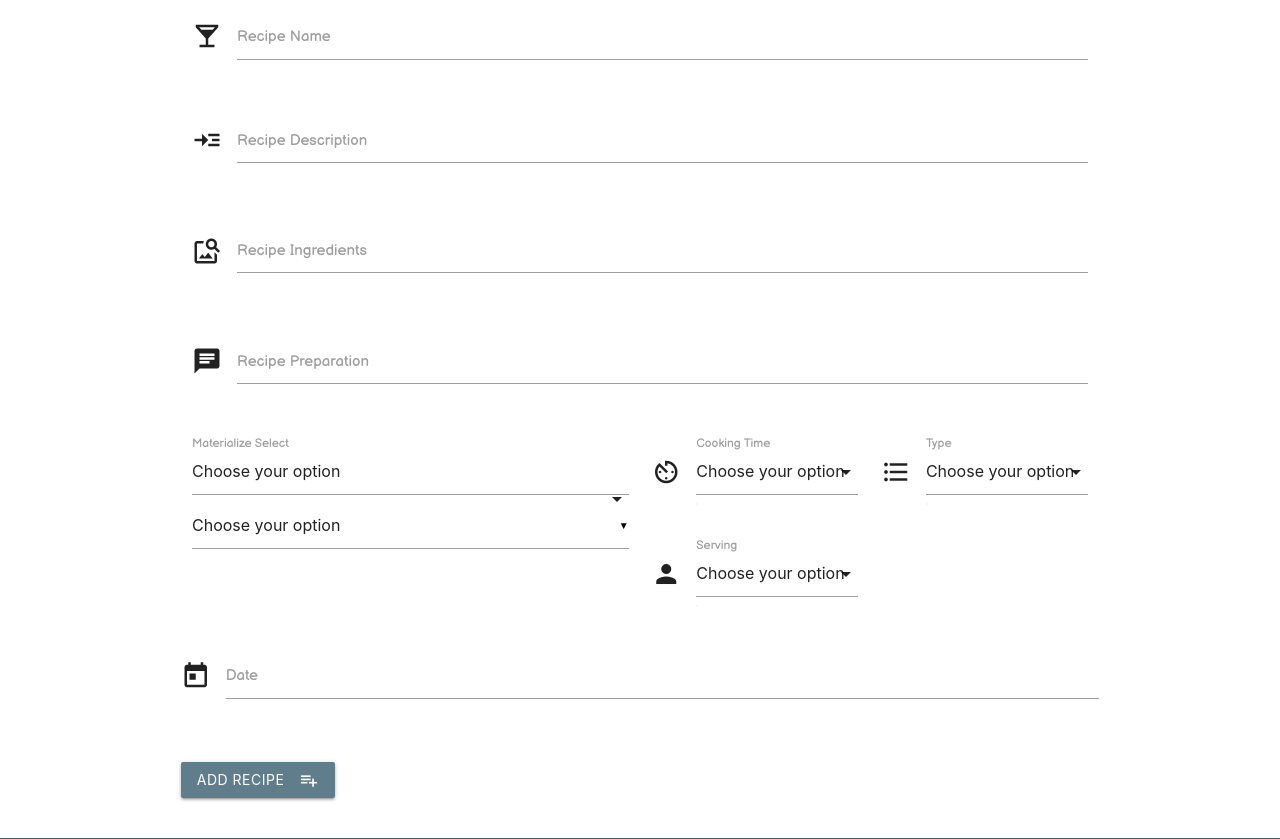
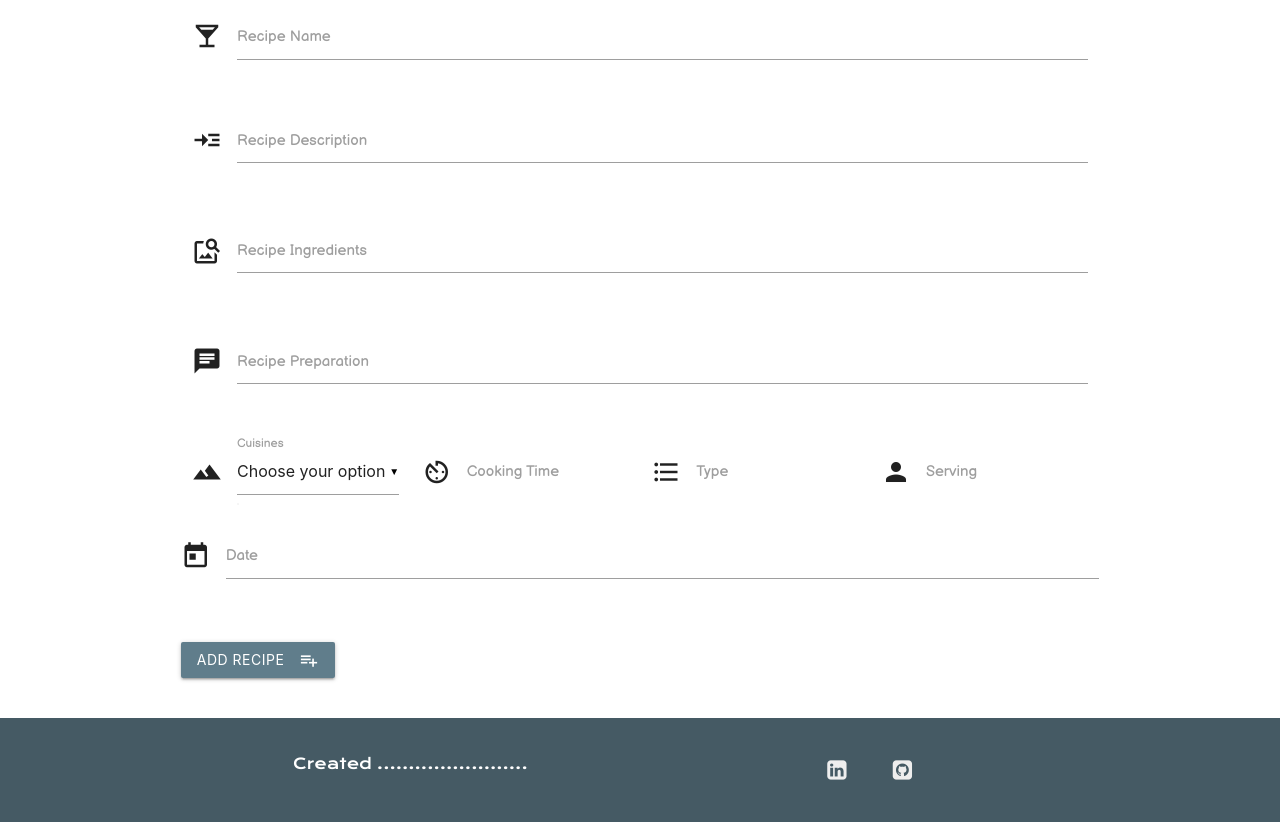
Before and after one commit to asifdanishyar/DCD_Milestone_Project, a Flask app: page /add_recipe in a window 1280 px wide. Shown: the part 242-1081 px from the top of the page. Run offline with Flask 2, Linux system fonts and the light colour scheme; a database or web service that is not in the repository returns one stand-in record (values such as "Sample title"); some libraries are stand-ins or nearby versions.

Commit message:
add user bags debugged

```diff
--- a/app.py
+++ b/app.py
@@ -237,7 +237,8 @@ def edit_recipe(recipe_id):
                                    serving=all_serving)
         else:
             return redirect(url_for('get_recipes'))
-    except Exception:
+    except Exception as e:
+        print(e)
         return render_template("404.html")
 
 
--- a/static/css/style.css
+++ b/static/css/style.css
@@ -40,11 +40,12 @@ i.left {
     margin-bottom: 20px;
 }
 img {
-height: 200px;
+height: 700px;
+width: 400px
 
 }
 .carousel{
-    height: 60px;
+    height: 600px;
 }
 /*----------------------------recipe.html */
 .recipe-image{
--- a/static/js/script.js
+++ b/static/js/script.js
@@ -1,6 +1,9 @@
 
 $(document).ready(function() {
-    $('.carousel').carousel();
+    $(".carousel").carousel();
+    setInterval(function() {
+        $(".carousel").carousel("next");
+    }, 3000);
     // code initializer for collapsible
     $(".collapsible").collapsible();
     // code initializer for select
@@ -8,7 +11,6 @@ $(document).ready(function() {
     // code initializer for side navbar
     $(".button-collapse").sideNav();
     $('select').formSelect();
-    // code initializer for carousel(image slider)
 
 
     // code initializer for modal
@@ -35,7 +37,6 @@ $(".datepicker").pickadate({
     close: "Ok",
     closeOnSelect: false, // Close upon selecting a date,
 });
-$('select').formSelect();
 
 // Added underline code to make date picker field required
 // source stack overflow
--- a/templates/addrecipe.html
+++ b/templates/addrecipe.html
@@ -34,16 +34,20 @@
             </div>
         </div>
         <div class="row">
-            <div class="input-field col s12 m6 13">
-                <select>
-                <option value="" disabled selected>Choose your option</option>
-                <option value="1">Option 1</option>
-                <option value="2">Option 2</option>
-                <option value="3">Option 3</option>
+        <div class="input-field col s12 m6 l3">
+                <i class="material-icons prefix">landscape</i>
+                <select id="recipe_cuisine" name="recipe_cuisine" required>
+                    <option value="" disabled selected>Choose your option</option>
+                    <!--Add for loop to iterate over cooktime list to render them in the select input form-->
+                    {% for cuisine in cuisines %}
+                    <option value="{{cuisine.recipe_cuisine}}">{{cuisine.recipe_cuisine}}</option>
+                    <option value="American">American</option>
+                    <option value="Asian">Asian</option>
+                    <option value="European">European</option>
+                    {% endfor %}
                 </select>
-                <label>Materialize Select</label>
+                <label>Cuisines</label>
             </div>
-
             <div class="input-field col s12 m6 l3">
                 <i class="material-icons prefix">av_timer</i>
                 <select id="cooking_time" name="cooking_time" required>
@@ -51,6 +55,9 @@
                     <!--Add for loop to iterate over cooktime list to render them in the select input form-->
                     {% for time in cooktime %}
                     <option value="{{time.cooking_time}}">{{time.cooking_time}}</option>
+                    <option value="0-5 minutes">0-5 minutes</option>
+                    <option value="5-15 minutes">5-15 minutes</option>
+                    <option value="15-30 minutes">15-30 minutes</option>
                     {% endfor %}
                 </select>
                 <label>Cooking Time</label>
@@ -63,6 +70,9 @@
                     <!--Add for loop to iterate over recipe type list to render them in the select input form-->
                     {% for rtype in recipetype %}
                     <option value="{{rtype.recipe_type}}">{{rtype.recipe_type}}</option>
+                    <option value="Juice">Juice</option>
+                    <option value="Smoothies">Smoothies</option>
+                    <option value="Soft Smoothies">Soft Smoothies</option>
                     {% endfor %}
                 </select>
                 <label>Type</label>
@@ -75,6 +85,9 @@
                     <!--Add for loop to iterate over serving list to render them in the select input form-->
                     {% for serve in serving %}
                     <option value="{{serve.recipe_serving}}">{{serve.recipe_serving}}</option>
+                    <option value="1-2 persons">1-2 persons</option>
+                    <option value="2-4 persons">2-4 persons</option>
+                    <option value="4-6 persons">4-6 persons</option>
                     {% endfor %}
                 </select>
                 <label>Serving</label>
--- a/templates/base.html
+++ b/templates/base.html
@@ -5,12 +5,12 @@
         <meta name="viewport" content="width=device-width, initial-scale=1.0" />
         <title>Recipebook</title>
         <!--Added favicon icon to git rid of favicon 404 error icone source flaticon-->
-        <link rel="shortcut icon" href="{{ url_for('static', filename='images/logo.JPG') }}">
+        <link rel="shortcut icon" href="{{ url_for('static', filename='images/recipe-book.png') }}">
         <link rel="stylesheet" href="https://stackpath.bootstrapcdn.com/font-awesome/4.7.0/css/font-awesome.min.css" type="text/css" />
         <link href="https://fonts.googleapis.com/icon?family=Material+Icons" rel="stylesheet" />
         <link rel="stylesheet" href="https://cdnjs.cloudflare.com/ajax/libs/materialize/0.100.2/css/materialize.min.css" />
         <link rel="stylesheet" href="{{url_for('static', filename='css/style.css')}}" type="text/css" />
-        <link rel="stylesheet" href="https://cdnjs.cloudflare.com/ajax/libs/materialize/1.0.0/css/materialize.min.css">
+
         <!--Import materialize.css-->
         <link rel="stylesheet" href="css/materialize.min.css" type="text/css" media="screen,projection"/>
 
@@ -124,7 +124,7 @@
         </footer>
         <script src="https://cdnjs.cloudflare.com/ajax/libs/jquery/3.2.1/jquery.min.js"></script>
         <script src="https://cdnjs.cloudflare.com/ajax/libs/materialize/0.100.2/js/materialize.min.js"></script>
-        <script src="https://cdnjs.cloudflare.com/ajax/libs/materialize/1.0.0/js/materialize.min.js"></script>
+
         <script src="{{url_for('static', filename='js/script.js')}}"></script>
         <script type="text/javascript" src="js/materialize.min.js"></script>
     </body>
--- a/templates/editrecipe.html
+++ b/templates/editrecipe.html
@@ -94,11 +94,10 @@
             </div>
         </div>
         <div class="row">
-            <button class="btn btn-small waves-effect waves-light btn-text" type="submit" name="action">
+            <button class="#455a64 blue-grey waves-effect waves-light btn btn-text" type="submit" name="action">
                 Update
-                <i class="material-icons btn-small right">playlist_add</i>
             </button>
-            <a href="{{url_for('view_recipe', recipe_id=recipe._id)}}" class="waves-effect waves-light btn btn-small btn-text">Cancel<i class="material-icons btn-small right">cancel</i></a>
+            <a href="{{url_for('view_recipe', recipe_id=recipe._id)}}" class="waves-effect waves-light btn #455a64 blue-grey btn-text">Cancel</a>
         </div>
     </form>
 </div>
--- a/templates/login.html
+++ b/templates/login.html
@@ -17,7 +17,7 @@
             </div>
         </div>
         <div class="row">
-            <button class="btn waves-effect waves-light balsamiq" type="submit" name="action">
+            <button class="#455a64 blue-grey btn waves-effect waves-light balsamiq" type="submit" name="action">
                 Login
                 <i class="material-icons right">login</i>
             </button>
--- a/templates/viewrecipe.html
+++ b/templates/viewrecipe.html
@@ -41,8 +41,8 @@
 {% if session.username|lower == recipe.recipe_author|lower %}
 <hr />
 <div>
-    <a class="waves-effect waves-light btn btn-small balsamiq btn-text modal-trigger" data-target="modal1">Delete<i class="material-icons right">delete</i></a>
-    <a href="{{url_for('edit_recipe', recipe_id=recipe._id)}}" class="waves-effect waves-light btn btn-small balsamiq btn-text">Edit<i class="material-icons right">system_update</i></a>
+    <a class="#455a64 blue-grey waves-effect waves-light btn btn-small balsamiq btn-text modal-trigger" data-target="modal1">Delete<i class="material-icons right">delete</i></a>
+    <a href="{{url_for('edit_recipe', recipe_id=recipe._id)}}" class="#455a64 blue-grey waves-effect waves-light btn btn-small balsamiq btn-text">Edit<i class="material-icons right">system_update</i></a>
 </div>
 <!--this modal pops up when user click on delete button to confirm the deletion of recipe-->
 <div id="modal1" class="modal modal-size teal lighten-5">
```
Also changed, not shown: templates/index.html (+6 -10 lines).
